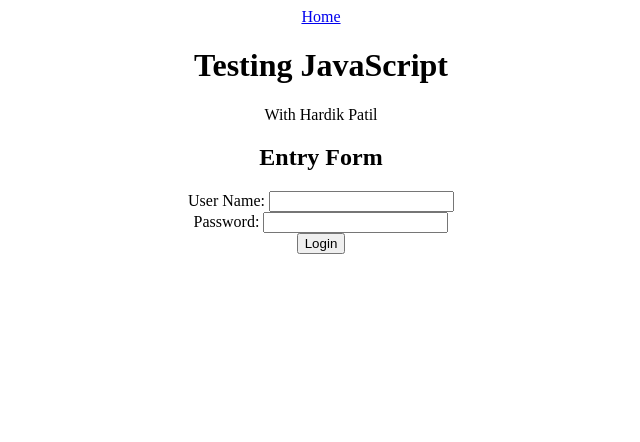
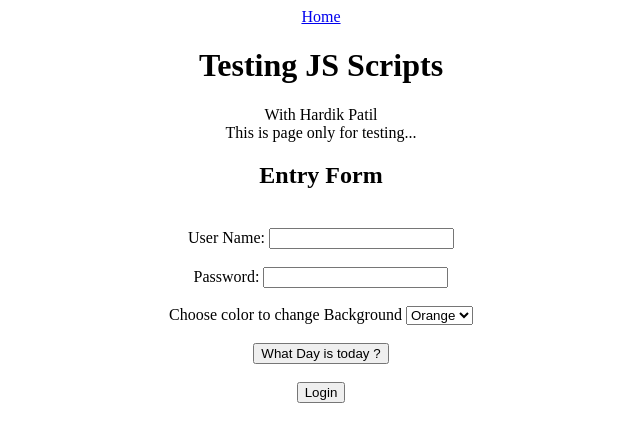
Before and after one commit to hardikp24/Scrolling-Web-Mac, a PHP site: page /testjs.php in a window 1280 px wide. Shown: the top 442 px of the page, without its empty margins (319-959 px from the left). Run offline with PHP 8.4, Linux system fonts and the light colour scheme.

Commit message:
js tested success bg change onclick and date-time on hover

```diff
--- a/main.js
+++ /dev/null
@@ -1 +0,0 @@
-alert('File linked');
--- a/testjs.php
+++ b/testjs.php
@@ -4,20 +4,38 @@
 	<title>Test Js</title>
 	<link rel="stylesheet" type="text/css" href="">
 </head>
-<body>
+<body id="body">
+
+
+
 <center>
 	<a href="index.php">Home</a>
 	<div class="header">
-		<h1>Testing JavaScript</h1>
-		<p>With Hardik Patil</p>
+
+		<h1 id="heading">Testing JS Scripts</h1>
+
+		<p>With Hardik Patil<br> This is page only for testing... </p>
 	</div>
 
 <h2>Entry Form</h2>
 <form name="myform" action="#" method="POST" onsubmit="return validateForm()">
+
+	<h1 id="time"></h1><br> <!--Display date here -->
+
 	<label>User Name:</label>
-	<input type="text" name="uname"><br>
+	<input type="text" name="uname"><br><br>
 	<label>Password:</label>
-	<input type="text" name="pass"><br>
+	<input type="password" name="pass"><br><br>
+
+	<label>Choose color to change Background</label>
+	<select name="background" id="background" onchange="changeBackground(this)">
+		<option value="orange">Orange</option>
+		<option value="green">Green</option>
+		<option value="blue">Blue</option>
+	</select><br><br>
+
+	<button onmouseover="showDate()">What Day is today ?</button><br><br>
+
 	<input type="submit" value="Login">
 </form>
 
@@ -27,6 +45,9 @@
 
 
 <script type="text/javascript">
+
+// form validation here
+
 function validateForm(){
 	var uname = document.forms['myform']['uname'].value;
 	if (uname == null || uname == "") {
@@ -47,10 +68,24 @@ function validateForm(){
 		alert("Password must be at least 5 character");
 		return false;
 	}
+}
 
 
+//change background color
 
+function changeBackground(x){
+	console.log(x.value);
+
+	var body = document.getElementById('body');
+	body.style.backgroundColor = x.value;
 }
+
+//Show current Date and Time on mouse hover
+function showDate(){
+	var time = document.getElementById('time');
+	time.innerHTML = Date();
+}
+
 </script>
 
 
```
